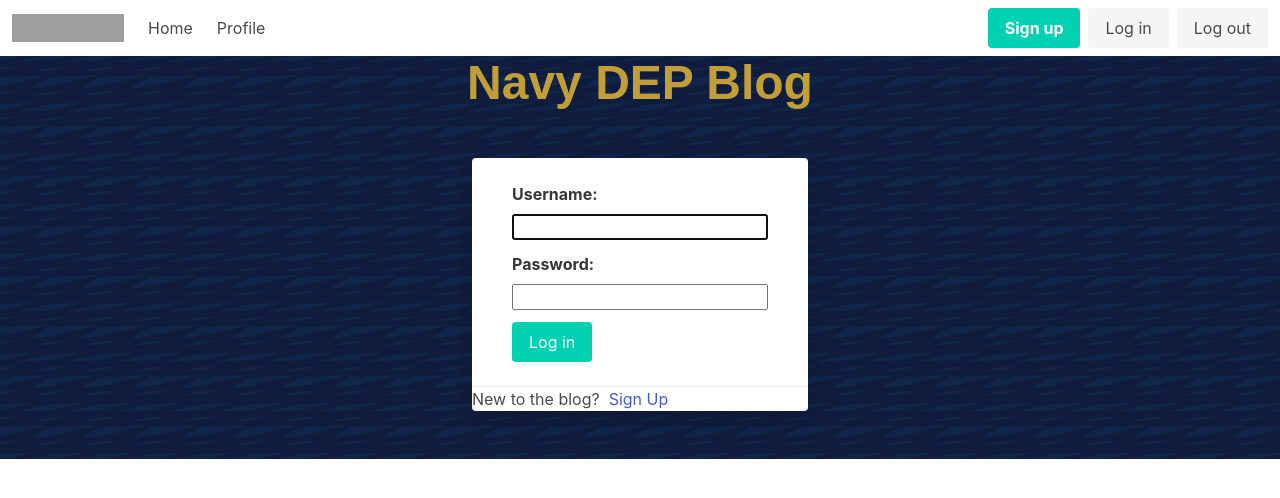
After one commit to BleedingEffigy/navy-blog, a Django app: page /login/ in a window 1280 px wide. The commit adds this page. Shown: the top 498 px of the page. Run offline with Django 3.2, Linux system fonts and the light colour scheme; some libraries are stand-ins or nearby versions; grey boxes are pictures that could not be loaded.

Commit message:
Added login page, added styling to both login and signup, reordered urls

```diff
--- a/accounts/templates/signup.html
+++ b/accounts/templates/signup.html
@@ -6,9 +6,9 @@
   <link rel="stylesheet" href="{% static 'css/accounts.css' %}">
 {% endblock %}
 
-{% block body %}
+{% block page_content%}
   <div class="container">
-      <h1 class="title has-text-centered">
+      <h1 class="title has-text-centered is-1 logo">
           <a href="{% url 'blog_index' %}">Navy DEP Blog</a>
       </h1>
       <div class="columns is-centered">
@@ -27,7 +27,7 @@
                       </form>
                   </div>
                   <div class="card-footer has-text-weight-light is-centered">
-                      Already have an account? <a href="#">Log in</a>
+                      Already have an account? <a href="{% url 'login'%}">&nbsp; Log in</a>
                   </div>
               </div>
           </div>
--- a/blog/templates/blog_index.html
+++ b/blog/templates/blog_index.html
@@ -6,12 +6,12 @@
     <h1 class="title is-1">Navy DEP Blog</h1>
     <hr>
     {% for post in posts%}
-    <h2 class="title is-2"><a href="#">{{post.title}}</a></h2>
+    <h2 class="title is-2"><a href="{% url 'blog_detail' post.pk %}">{{post.title}}</a></h2>
     <small>
         {{post.created_on.date}} |&nbsp;
         Categories:|&nbsp;
         {% for category in post.categories.all %}
-        <a href="#">
+        <a href="{% url 'blog_category' category.name%}">
             {{category.name}}
         </a> &nbsp;
         {% endfor %}
--- a/blog/urls.py
+++ b/blog/urls.py
@@ -2,5 +2,7 @@ from django.urls import path
 from blog import views
 
 urlpatterns = [
-    path("", views.blog_index, name="blog_index")
+    path("", views.blog_index, name="blog_index"),
+    path("<int:pk>/",views.blog_detail, name="blog_detail"),
+    path("<category>/", views.blog_category, name="blog_category"),
 ]
--- a/blog/views.py
+++ b/blog/views.py
@@ -12,7 +12,7 @@ def blog_index(request):
 
 def blog_category(request, category):
     posts = Post.objects.filter(
-        categories__name_contains=category
+        categories__name__contains=category
     ).order_by(
         '-created_on'
     )
--- a/navy_blog/settings.py
+++ b/navy_blog/settings.py
@@ -123,3 +123,9 @@ USE_TZ = True
 # https://docs.djangoproject.com/en/2.2/howto/static-files/
 
 STATIC_URL = '/static/'
+STATICFILES_DIRS = (
+    os.path.join(BASE_DIR, 'static'),
+)
+
+LOGOUT_REDIRECT_URL = 'blog_index'
+LOGIN_REDIRECT_URL = 'blog_index'
--- a/navy_blog/templates/base.html
+++ b/navy_blog/templates/base.html
@@ -23,13 +23,10 @@
 
           <div id="" class="navbar-menu">
             <div class="navbar-start">
-              <a class="navbar-item">
+              <a class="navbar-item" href={% url 'blog_index' %}>
                 Home
               </a>
-              <a class="navbar-item">
-                Documentation
-              </a>
-              <a class="navbar-item">
+              <a class="navbar-item" href={% url 'blog_index' %}">
                 Profile
               </a>
             </div>
@@ -37,7 +34,7 @@
             <div class="navbar-end">
               <div class="navbar-item">
                 <div class="buttons">
-                  <a class="button is-primary">
+                  <a class="button is-primary" href="{% url 'signup'%}">
                     <strong>Sign up</strong>
                   </a>
                   <a class="button is-light">
--- /dev/null
+++ b/navy_blog/templates/login.html
@@ -0,0 +1,43 @@
+{% extends 'base.html' %}
+
+{% load static %}
+
+{% load static %}
+
+{% block stylesheet %}
+    <link rel="stylesheet" href="{% static 'css/accounts.css' %}">
+{% endblock %}
+
+{% block page_content %}
+    <div class="container">
+        <div class="level">
+            <div class="level-item">
+                <h1 class="title is-1 logo">
+                    <a href="{% url 'blog_index'%}">Navy DEP Blog</a>
+                </h1>
+            </div>
+        </div>
+    </div>
+    <section class="section">
+        <div class="columns is-centered">
+            <div class="column is-4-widescreen is-6-desktop is-8-tablet">
+                <div class="card">
+                    <div class="card-content">
+                        <div class="level">
+                            <div class="level-item">
+                                <form method="post" novalidate>
+                                    {% csrf_token %}
+                                    {% include 'includes/form.html' %}
+                                    <button type="submit" class="button is-primary">Log in</button>
+                                </form>
+                            </div>
+                        </div>
+                    </div>
+                    <div class="card-footer">
+                        New to the blog? <a href="{% url 'signup' %}">&nbsp; Sign Up</a>
+                    </div>
+                </div>
+            </div>
+        </div>
+    </section>
+{% endblock %}
--- a/navy_blog/urls.py
+++ b/navy_blog/urls.py
@@ -16,9 +16,11 @@ Including another URLconf
 from django.contrib import admin
 from django.urls import path, include
 from accounts import views as accounts_views
+from django.contrib.auth import views as auth_views
 
 urlpatterns = [
     path('admin/', admin.site.urls),
+    path('signup/', accounts_views.signup, name='signup'),
+    path("login/", auth_views.LoginView.as_view(template_name='login.html'), name='login'),
     path("", include("blog.urls")),
-    path('signup/', accounts_views.signup, name='signup')
 ]
--- /dev/null
+++ b/static/css/accounts.css
@@ -0,0 +1,16 @@
+body {
+    background-image: url(../img/dark-paths.png);
+}
+
+.logo {
+    font-family: 'Century Gothic', sans-serif;
+}
+
+.logo a {
+    color: rgba(213,173,54,.9);
+}
+
+.logo a:hover,
+.logo a:active {
+    text-decoration: none;
+}
```
Also changed, not shown: blog/templates/blog_detail.html (+15 -8 lines), db.sqlite3, static/img/dark-paths.png (added).
